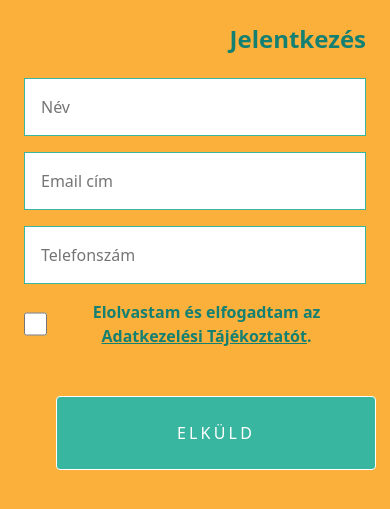
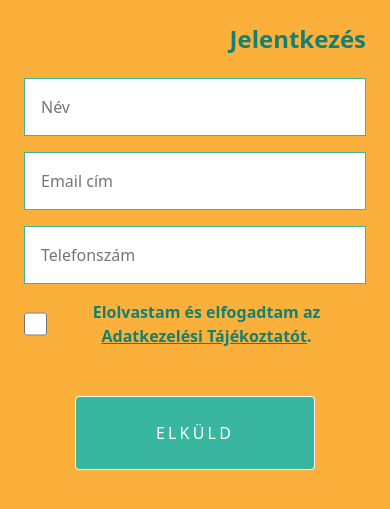
Before and after one commit to Jarmilla/practice-scss-form, a plain HTML site: page index.html in a window 390 px wide. Shown: the part 103-612 px from the top of the page. Drawn offline with nearby package versions, Linux system fonts and the light colour scheme.

Commit message:
mobile responsible finished

```diff
--- a/src/style.scss
+++ b/src/style.scss
@@ -72,6 +72,9 @@ nav {
       text-align: right;
       font-size: 1.5rem;
     }
+    .btn-info {
+      width: 15rem;
+    }
   }
   .checbox-container {
     display: flex;
```
Also changed, not shown: build/style.css.
